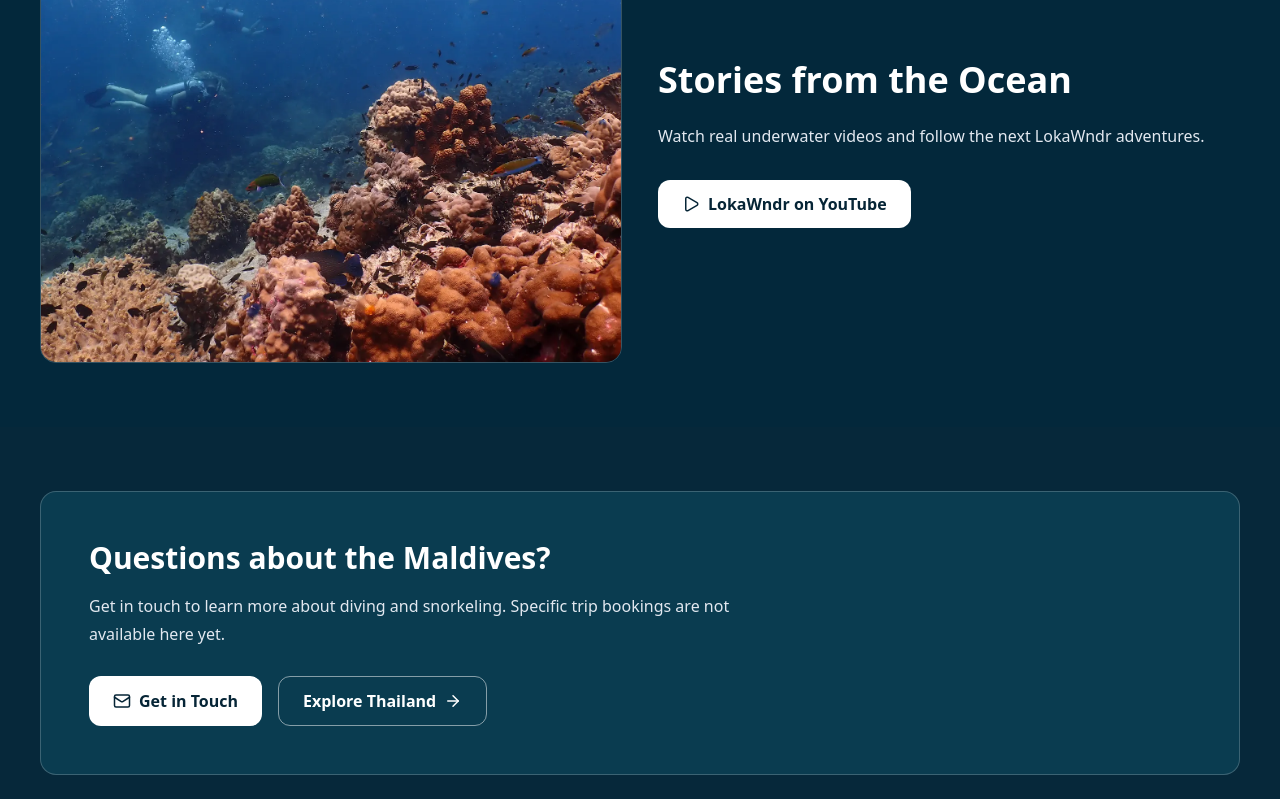
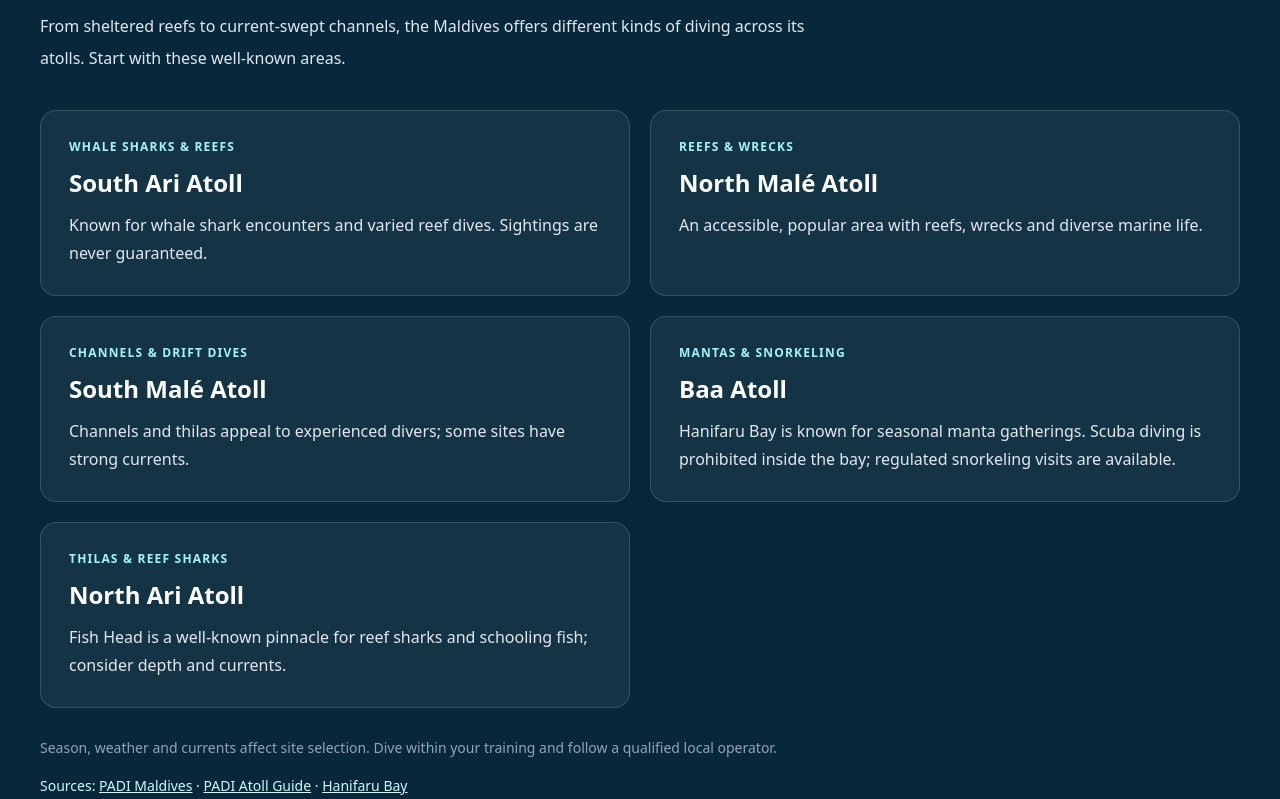
Before and after one commit to Tommysons/diving, a Next.js app: page /destinations/maldives in a window 1280 px wide. Shown: the part 1340-2139 px from the top of the page. Built offline with nearby package versions, Linux system fonts and the light colour scheme.

Commit message:
feat: add researched Maldives dive areas and fix destination CTA in EN/RU

```diff
--- a/src/components/MaldivesExperience.tsx
+++ b/src/components/MaldivesExperience.tsx
@@ -16,7 +16,7 @@ export default function MaldivesExperience({ locale }: { locale: 'en' | 'ru' })
     life: 'Встречи в океане', lifeText: 'Манты, китовые акулы, черепахи и скаты — часть удивительного подводного мира Мальдив. Наблюдения зависят от места и сезона и не гарантированы.',
     story: 'Истории из океана', storyText: 'Смотрите реальные подводные видео и следите за новыми путешествиями LokaWndr.',
     watch: 'YouTube LokaWndr', plan: 'Есть вопросы?', planText: 'Хотите узнать больше о дайвинге и снорклинге на Мальдивах? Напишите нам. Бронирование конкретных поездок пока не доступно.',
-    contact: 'Связаться', other: 'Открыть Таиланд', note: 'Фотографии на странице пока взяты из существующей галереи LokaWndr; снимки с Мальдив будут добавлены позже.'
+    contact: 'Связаться', other: 'Места для дайвинга на Мальдивах', note: 'Фотографии на странице пока взяты из существующей галереи LokaWndr; снимки с Мальдив будут добавлены позже.'
   } : {
     label: 'CHAPTER 02 · MALDIVES', title: 'The Maldives, Beneath the Surface', intro: 'Coral reefs, incredible marine life and ocean encounters worth remembering.',
     discover: 'Discover the Ocean', videos: 'Watch Our Videos', why: 'Discover the Maldives with LokaWndr',
@@ -26,7 +26,7 @@ export default function MaldivesExperience({ locale }: { locale: 'en' | 'ru' })
     life: 'Ocean Encounters', lifeText: 'Manta rays, whale sharks, turtles and rays are among the Maldives’ remarkable marine animals. Sightings depend on location and season and are never guaranteed.',
     story: 'Stories from the Ocean', storyText: 'Watch real underwater videos and follow the next LokaWndr adventures.',
     watch: 'LokaWndr on YouTube', plan: 'Questions about the Maldives?', planText: 'Get in touch to learn more about diving and snorkeling. Specific trip bookings are not available here yet.',
-    contact: 'Get in Touch', other: 'Explore Thailand', note: 'Images currently use the existing LokaWndr gallery; Maldives-specific photos will be added next.'
+    contact: 'Get in Touch', other: 'Explore Maldives Dive Sites', note: 'Images currently use the existing LokaWndr gallery; Maldives-specific photos will be added next.'
   }
   return <><Header/><main className='bg-[#06283a] text-white'>
     <section className='relative isolate flex min-h-[530px] items-end overflow-hidden'>
@@ -57,6 +57,24 @@ export default function MaldivesExperience({ locale }: { locale: 'en' | 'ru' })
         </article>)}
       </div>
     </section>
+    <section id='dive-spots' className='mx-auto max-w-[1480px] px-6 py-16 md:px-10'>
+      <p className='text-xs font-bold uppercase tracking-[.2em] text-cyan-200'>{ru ? 'ГИД ПО ДАЙВ-САЙТАМ' : 'DIVE DESTINATION GUIDE'}</p>
+      <h2 className='mt-3 text-3xl font-extrabold md:text-4xl'>{ru ? 'Где погружаться на Мальдивах' : 'Where to Dive in the Maldives'}</h2>
+      <p className='mt-4 max-w-3xl leading-8 text-slate-200'>{ru ? 'На Мальдивах множество атоллов: от спокойных рифов до каналов с сильным течением. Вот несколько известных районов для начала планирования.' : 'From sheltered reefs to current-swept channels, the Maldives offers different kinds of diving across its atolls. Start with these well-known areas.'}</p>
+      <div className='mt-9 grid gap-5 md:grid-cols-2'>
+        {[
+          {name:ru?'Южный Ари (South Ari Atoll)':'South Ari Atoll',tag:ru?'Китовые акулы и рифы':'Whale sharks & reefs',detail:ru?'Известен встречами с китовыми акулами и разнообразными рифами. Наблюдения не гарантированы.':'Known for whale shark encounters and varied reef dives. Sightings are never guaranteed.'},
+          {name:ru?'Северный Мале (North Malé Atoll)':'North Malé Atoll',tag:ru?'Рифы и затонувшие суда':'Reefs & wrecks',detail:ru?'Популярный район с рифами, затонувшими объектами и разнообразной морской жизнью.':'An accessible, popular area with reefs, wrecks and diverse marine life.'},
+          {name:ru?'Южный Мале (South Malé Atoll)':'South Malé Atoll',tag:ru?'Каналы и дрейфовые погружения':'Channels & drift dives',detail:ru?'Канду и тила привлекают опытных дайверов. На некоторых сайтах бывает сильное течение.':'Channels and thilas appeal to experienced divers; some sites have strong currents.'},
+          {name:ru?'Баа (Baa Atoll)':'Baa Atoll',tag:ru?'Манты и снорклинг':'Mantas & snorkeling',detail:ru?'Залив Ханифару известен сезонными скоплениями мант. В самом заливе дайвинг запрещён — посещение для снорклинга регулируется.':'Hanifaru Bay is known for seasonal manta gatherings. Scuba diving is prohibited inside the bay; regulated snorkeling visits are available.'},
+          {name:ru?'Северный Ари (North Ari Atoll)':'North Ari Atoll',tag:ru?'Тила и рифовые акулы':'Thilas & reef sharks',detail:ru?'Fish Head — известный подводный риф с акулами и стаями рыб. Учитывайте глубину и течение.':'Fish Head is a well-known pinnacle for reef sharks and schooling fish; consider depth and currents.'}
+        ].map((spot)=><article key={spot.name} className='rounded-2xl border border-white/15 bg-white/[.06] p-7'>
+          <p className='text-xs font-bold uppercase tracking-widest text-cyan-200'>{spot.tag}</p><h3 className='mt-3 text-2xl font-bold'>{spot.name}</h3><p className='mt-3 leading-7 text-slate-200'>{spot.detail}</p>
+        </article>)}
+      </div>
+      <p className='mt-7 max-w-4xl text-sm leading-6 text-slate-400'>{ru?'Сезон, погода и течения влияют на выбор дайв-сайта. Выбирайте погружения в рамках своей подготовки и с местным оператором.':'Season, weather and currents affect site selection. Dive within your training and follow a qualified local operator.'}</p>
+      <p className='mt-4 text-sm text-cyan-100'>{ru?'Источники:':'Sources:'} <a className='underline' href='https://www.padi.com/diving-in/maldives/' target='_blank' rel='noopener noreferrer'>PADI Maldives</a> · <a className='underline' href='https://blog.padi.com/best-maldives-atolls-scuba-diving/' target='_blank' rel='noopener noreferrer'>PADI Atoll Guide</a> · <a className='underline' href='https://www.padi.com/dive-site/maldives/hanifaru-bay/' target='_blank' rel='noopener noreferrer'>Hanifaru Bay</a></p>
+    </section>
     <section className='bg-[#03283b] px-6 py-16 md:px-10'>
       <div className='mx-auto grid max-w-[1480px] items-center gap-9 md:grid-cols-2'>
         <div className='relative aspect-[4/3] overflow-hidden rounded-2xl border border-white/20'>
@@ -72,7 +90,7 @@ export default function MaldivesExperience({ locale }: { locale: 'en' | 'ru' })
         <h2 className='text-3xl font-extrabold'>{t.plan}</h2><p className='mt-4 max-w-2xl leading-7 text-slate-200'>{t.planText}</p>
         <div className='mt-7 flex flex-wrap gap-4'>
           <Link href={base+'/contact'} className='inline-flex items-center gap-2 rounded-xl bg-white px-6 py-3 font-bold text-[#062536]'><Mail size={18}/>{t.contact}</Link>
-          <Link href={base+'/destinations/thailand'} className='inline-flex items-center gap-2 rounded-xl border border-white/50 px-6 py-3 font-bold'>{t.other}<ArrowRight size={18}/></Link>
+          <a href='#dive-spots' className='inline-flex items-center gap-2 rounded-xl border border-white/50 px-6 py-3 font-bold'>{t.other}<ArrowRight size={18}/></a>
         </div>
       </div>
       <p className='mt-6 text-xs text-slate-400'>{t.note}</p>
```
